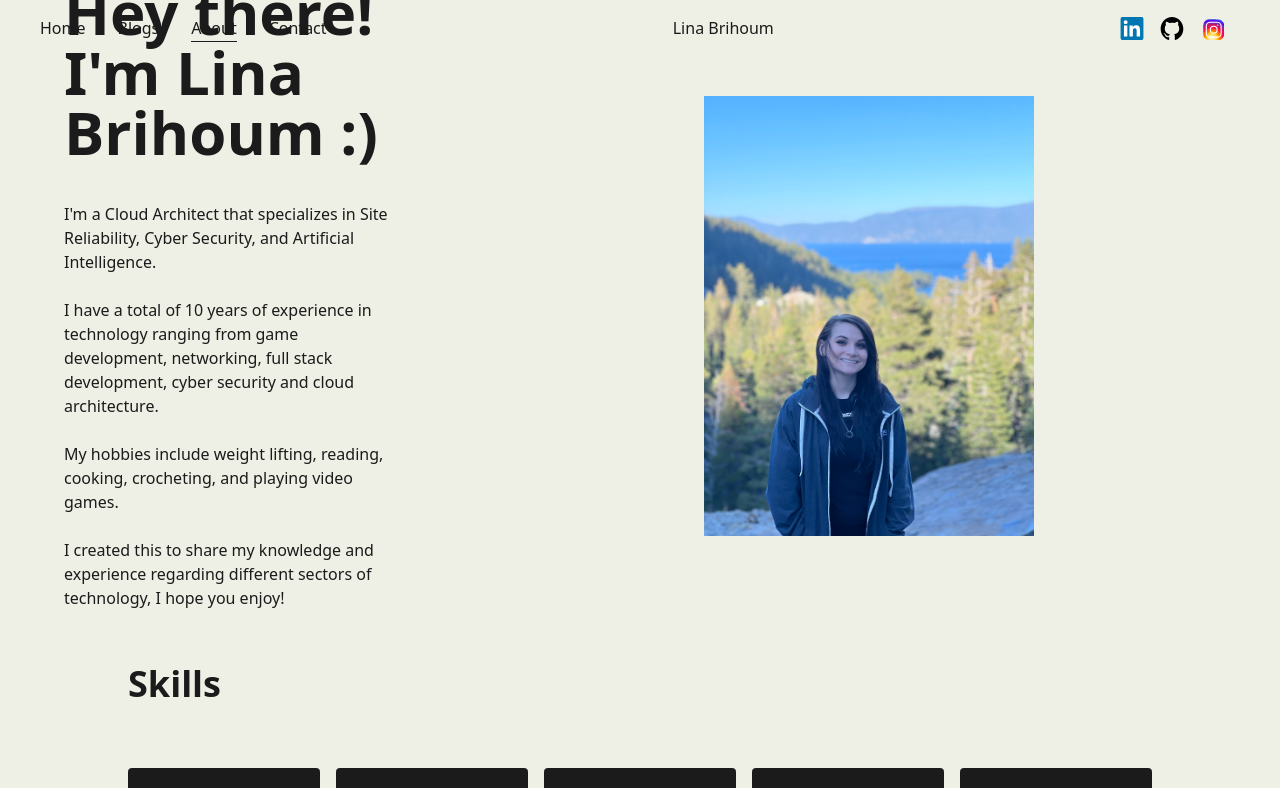
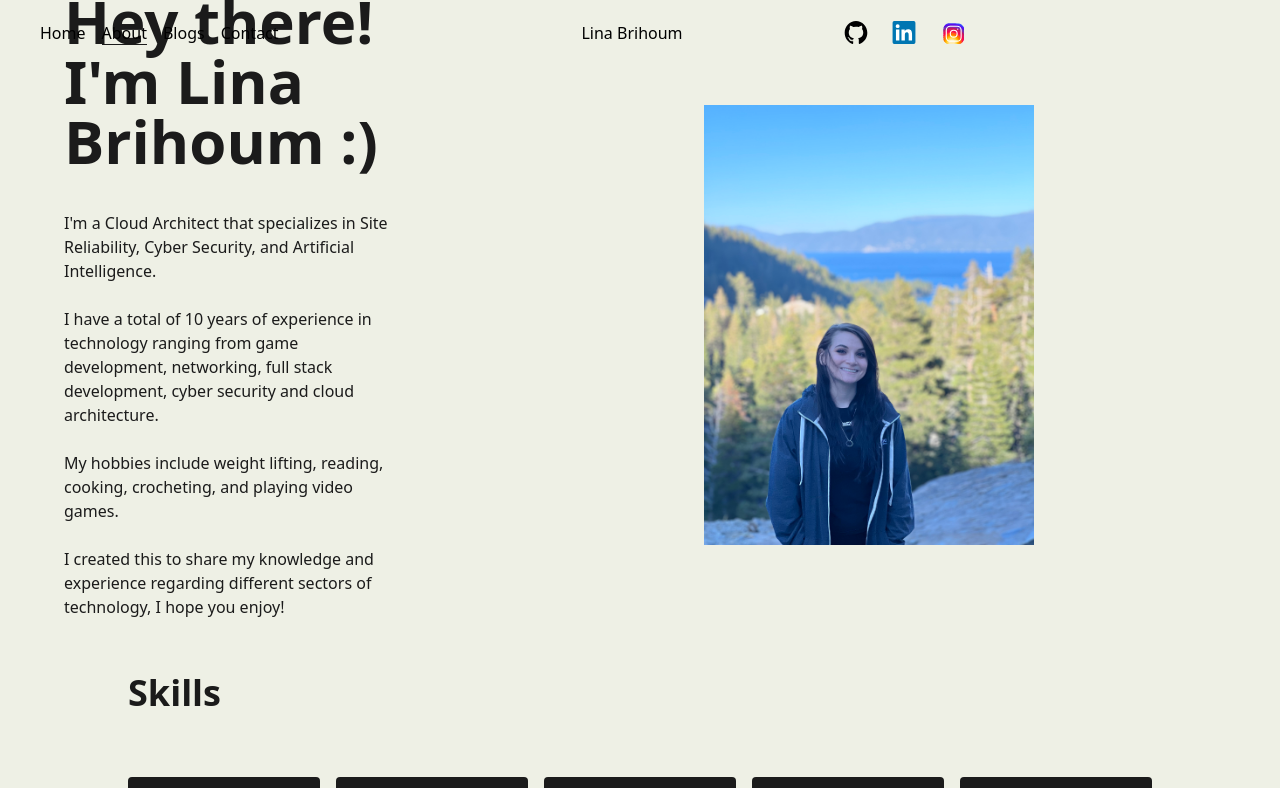
Before and after one commit to linabrihoum/portfolio_blog, a Next.js app: page /about in a window 1280 px wide. Shown: the top 788 px of the page. Built offline with nearby package versions, Linux system fonts and the light colour scheme; what @supabase/auth-helpers-nextjs would draw is missing.

Commit message:
Making navbar prettier

```diff
--- /dev/null
+++ b/src/components/Header/NavLink.js
@@ -0,0 +1,26 @@
+"use client";
+
+import Link from "next/link";
+import { usePathname } from "next/navigation";
+
+const NavLink = ({ link }) => {
+  const pathName = usePathname();
+
+  return (
+    <Link
+  className={`rounded relative group ${
+    pathName === link.url
+      ? "inline-block after:absolute after:inset-x-0 after:bottom-0 after:h-[1px] after:bg-dark after:group-hover:w-full after:transition-[width] after:ease after:duration-300 dark:after:bg-light"
+      : ""
+  }`}
+  href={link.url}
+>
+  <span className="group-hover:w-full transition-[width] ease duration-300 text-black dark:text-white">
+    {link.title}
+  </span>
+</Link>
+
+  );
+};
+
+export default NavLink;
--- a/src/components/Header/index.js
+++ b/src/components/Header/index.js
@@ -1,156 +1,91 @@
 "use client";
+
 import Link from "next/link";
-import {
-  GithubIcon,
-  LinkedinIcon,
-  InstagramIcon,
-  MoonIcon,
-  SunIcon
-} from "./Icons.js";
-import siteMetadata from "@/src/utils/siteMetaData";
 import { useState } from "react";
+import NavLink from "./NavLink";
 import { motion } from "framer-motion";
+import { GithubIcon, LinkedinIcon, InstagramIcon } from "./Icons.js";
 import { useRouter } from "next/navigation";
-import { cx } from "@/src/utils";
-import { useThemeSwitch } from "../Hooks/useThemeSwitch";
 
-const CustomLink = ({ href, title, className = "" }) => {
+const links = [
+  { url: "/", title: "Home" },
+  { url: "/about", title: "About" },
+  { url: "/categories/all", title: "Blogs" },
+  { url: "/contact", title: "Contact" },
+];
+
+const Header = () => {
+  const [open, setOpen] = useState(false);
   const router = useRouter();
 
-  return (
-    <Link
-      href={href}
-      className={`${className}  rounded relative group `}
-    >
-      {title}
-      <span
-        className={`
-              inline-block h-[1px]  bg-dark absolute left-0 -bottom-0.5
-              group-hover:w-full transition-[width] ease duration-300 dark:bg-light
-              ${
-                router.asPath === href ? "w-full" : " w-0"
-              } bg-dark dark:bg-light
-              `}
-      >
-        &nbsp;
-      </span>
-    </Link>
-  );
+  const topVariants = {
+    closed: {
+      rotate: 0,
+    },
+    opened: {
+      rotate: 45,
+      backgroundColor: "rgb(255,255,255)",
+    },
+  };
+  const centerVariants = {
+    closed: {
+      opacity: 1,
+    },
+    opened: {
+      opacity: 0,
+    },
   };
 
-const CustomMobileLink = ({ href, title, className = "", toggle }) => {
-  const router = useRouter();
-
-  const handleClick = () => {
-    toggle();
-    router.push(href);
+  const bottomVariants = {
+    closed: {
+      rotate: 0,
+    },
+    opened: {
+      rotate: -45,
+      backgroundColor: "rgb(255,255,255)",
+    },
   };
 
-  return (
-    <button
-      className={`${className}  rounded relative group lg:text-light lg:dark:text-dark`}
-      onClick={handleClick}
-    >
-      {title}
-      <span
-        className={`
-              inline-block h-[1px]  bg-dark absolute left-0 -bottom-0.5
-              group-hover:w-full transition-[width] ease duration-300 dark:bg-light
-              ${
-                router.asPath === href ? "w-full" : " w-0"
-              } lg:bg-light lg:dark:bg-dark
-              `}
-      >
-        &nbsp;
-      </span>
-    </button>
-  );
+  const listVariants = {
+    closed: {
+      x: "100vw",
+    },
+    opened: {
+      x: 0,
+      transition: {
+        when: "beforeChildren",
+        staggerChildren: 0.2,
+      },
+    },
   };
 
-const Header = () => {
-  const [mode, setMode] = useThemeSwitch();
-  const [click, setClick] = useState(false);
-
-  const toggle = () => {
-    setClick(!click);
+  const listItemVariants = {
+    closed: {
+      x: -10,
+      opacity: 0,
+    },
+    opened: {
+      x: 0,
+      opacity: 1,
+    },
   };
 
   return (
     <header className="w-full p-4  px-5 sm:px-10 flex items-center justify-between">
-      <button
-        className="inline-block sm:hidden z-50"
-        onClick={toggle}
-        aria-label="Hamburger Menu"
-      >
-        <div className="w-6 cursor-pointer transition-all ease duration-300">
-          <div className="relative">
-            <span
-              className="absolute top-0 inline-block w-full h-0.5 bg-dark dark:bg-light rounded transition-all ease duration-200"
-              style={{
-                transform: click
-                  ? "rotate(-45deg) translateY(0)"
-                  : "rotate(0deg) translateY(6px)",
-              }}
-            >
-              &nbsp;
-            </span>
-            <span
-              className="absolute top-0 inline-block w-full h-0.5 bg-dark dark:bg-light rounded transition-all ease duration-200"
-              style={{
-                opacity: click ? 0 : 1,
-              }}
-            >
-              &nbsp;
-            </span>
-            <span
-              className="absolute top-0 inline-block w-full h-0.5 bg-dark dark:bg-light rounded transition-all ease duration-200"
-              style={{
-                transform: click
-                  ? "rotate(45deg) translateY(0)"
-                  : "rotate(0deg) translateY(-6px)",
-              }}
-            >
-              &nbsp;
-            </span>
+      {/* LINKS */}
+      <div className="hidden md:flex gap-4 w-1/3">
+        {links.map((link) => (
+          <NavLink link={link} key={link.title} />
+        ))}
       </div>
-        </div>
-      </button>
 
-      <motion.div>
-        {click ? (
-          <motion.div
-            className="min-w-[70vw] sm:min-w-[90vw] flex justify-between items-center flex-col fixed top-1/2 left-1/2 -translate-x-1/2
-              -translate-y-1/2 py-32 bg-dark/90 dark:bg-light/75 rounded-lg z-50 backdrop-blur-md text-light dark:text-dark"
-            initial={{ scale: 0, x: "-50%", y: "-50%", opacity: 0 }}
-            animate={{ scale: 1, opacity: 1 }}
-          >
-            <nav className="flex items-center justify-center flex-col">
-              <CustomMobileLink
-                toggle={toggle}
-                className="pb-6"
-                href="/"
-                title="Home"
-              />
-              <CustomMobileLink
-                toggle={toggle}
-                className="pb-6"
-                href="/about"
-                title="About"
-              />
-              <CustomMobileLink
-                toggle={toggle}
-                className="pb-6"
-                href="/categories/all"
-                title="Blogs"
-              />
-              <CustomMobileLink
-                toggle={toggle}
-                className="pb-6"
-                href="/contact"
-                title="Contact"
-              />
-            </nav>
-            <nav className="flex items-center justify-center  mt-2 ">
+      {/* LOGO */}
+      <Link href="/" className="mr-4 semi-bold dark:text-light">
+        <span className="">Lina Brihoum</span>
+      </Link>
+
+      {/* SOCIAL */}
+      <div className="hidden md:flex gap-4 w-1/3">
         <motion.a
           target={"_blank"}
           className="w-6 m-1 mx-3 bg-light rounded-full dark:bg-dark sm:mx-1 dark:fill-light"
@@ -181,83 +116,59 @@ const Header = () => {
         >
           <InstagramIcon />
         </motion.a>
+      </div>
 
+      {/* RESPONSIVE MENU */}
+      <div className="md:hidden">
+        {/* MENU BUTTON */}
         <button
-                onClick={() => setMode(mode === "light" ? "dark" : "light")}
-                className={`w-6 h-6 ease m-1 ml-3 sm:mx-1 flex items-center justify-center rounded-full p-1
-            ${mode === "light" ? "bg-dark  text-light" : "bg-light  text-dark"}
-            `}
-                aria-label="theme-switcher"
+          className="w-10 h-8 flex flex-col justify-between z-50 relative"
+          onClick={() => setOpen((prev) => !prev)}
         >
-                {mode === "light" ? (
-                  <SunIcon className={"fill-dark"} />
-                ) : (
-                  <MoonIcon className={"fill-dark"} />
+          <motion.div
+            variants={topVariants}
+            animate={open ? "opened" : "closed"}
+            className="w-10 h-1 bg-black dark:bg-white rounded origin-left"
+          ></motion.div>
+          <motion.div
+            variants={centerVariants}
+            animate={open ? "opened" : "closed"}
+            className="w-10 h-1 bg-black dark:bg-white rounded"
+          ></motion.div>
+          <motion.div
+            variants={bottomVariants}
+            animate={open ? "opened" : "closed"}
+            className="w-10 h-1 bg-black dark:bg-white rounded origin-left"
+          ></motion.div>
+        </button>
+        {/* MENU LIST */}
+        {open && (
+          <motion.div
+            variants={listVariants}
+            initial="closed"
+            animate="opened"
+            className="absolute top-0 left-0 w-screen h-screen bg-black text-white  flex flex-col items-center justify-center gap-8 text-4xl z-40"
+          >
+            {links.map((link) => (
+              <motion.div
+                variants={listItemVariants}
+                className=""
+                key={link.title}
+              >
+                <button
+                  className=""
+                  onClick={() => {
+
+                    setOpen((prev) => !prev);
+                    router.push(link.url);
+                  }}
+                >
+                  {link.title}
+                </button>
+              </motion.div>
+            ))}
+          </motion.div>
         )}
-              </button>
-            </nav>
-          </motion.div>
-        ) : null}
-      </motion.div>
-
-      <div className="w-full justify-between items-center hidden sm:flex text-dark dark:text-light">
-        <nav className=" sm:flex ">
-          <CustomLink toggle={toggle} className="mr-4 " href="/" title="Home" />
-          <CustomLink
-            toggle={toggle}
-            className="mx-4"
-            href="/categories/all"
-            title="Blogs"
-          />
-          <CustomLink
-            toggle={toggle}
-            className="mx-4 "
-            href="/about"
-            title="About"
-          />
-          <CustomLink
-            toggle={toggle}
-            className="mx-4 "
-            href="/contact"
-            title="Contact"
-          />
-        </nav>
-
-        <CustomLink
-          toggle={toggle}
-          className="mr-4 semi-bold dark:text-light"
-          href="/"
-          title="Lina Brihoum"
-        />
-
-        <nav className=" sm:flex ">
-          <a
-            href={siteMetadata.linkedin}
-            className="inline-block w-6 h-6 mr-4"
-            aria-label="Reach out to me via LinkedIn"
-            target="_blank"
-          >
-            <LinkedinIcon className="hover:scale-125 transition-all ease duration-200" />
-          </a>
-
-          <a
-            href={siteMetadata.github}
-            className="inline-block w-6 h-6 mr-4"
-            aria-label="Check my profile on Github"
-            target="_blank"
-          >
-            <GithubIcon className="  hover:scale-125 transition-all ease duration-200 dark:fill-light" />
-          </a>
-
-          <a
-            href={siteMetadata.instagram}
-            className="inline-block w-6 h-6 mr-4"
-            aria-label="Check my profile on Dribbble"
-            target="_blank"
-          >
-            <InstagramIcon className="hover:scale-125 transition-all ease duration-200" />
-          </a>
-        </nav>
       </div>
     </header>
   );
```
Lines whose indentation alone changed are shown as unchanged.
